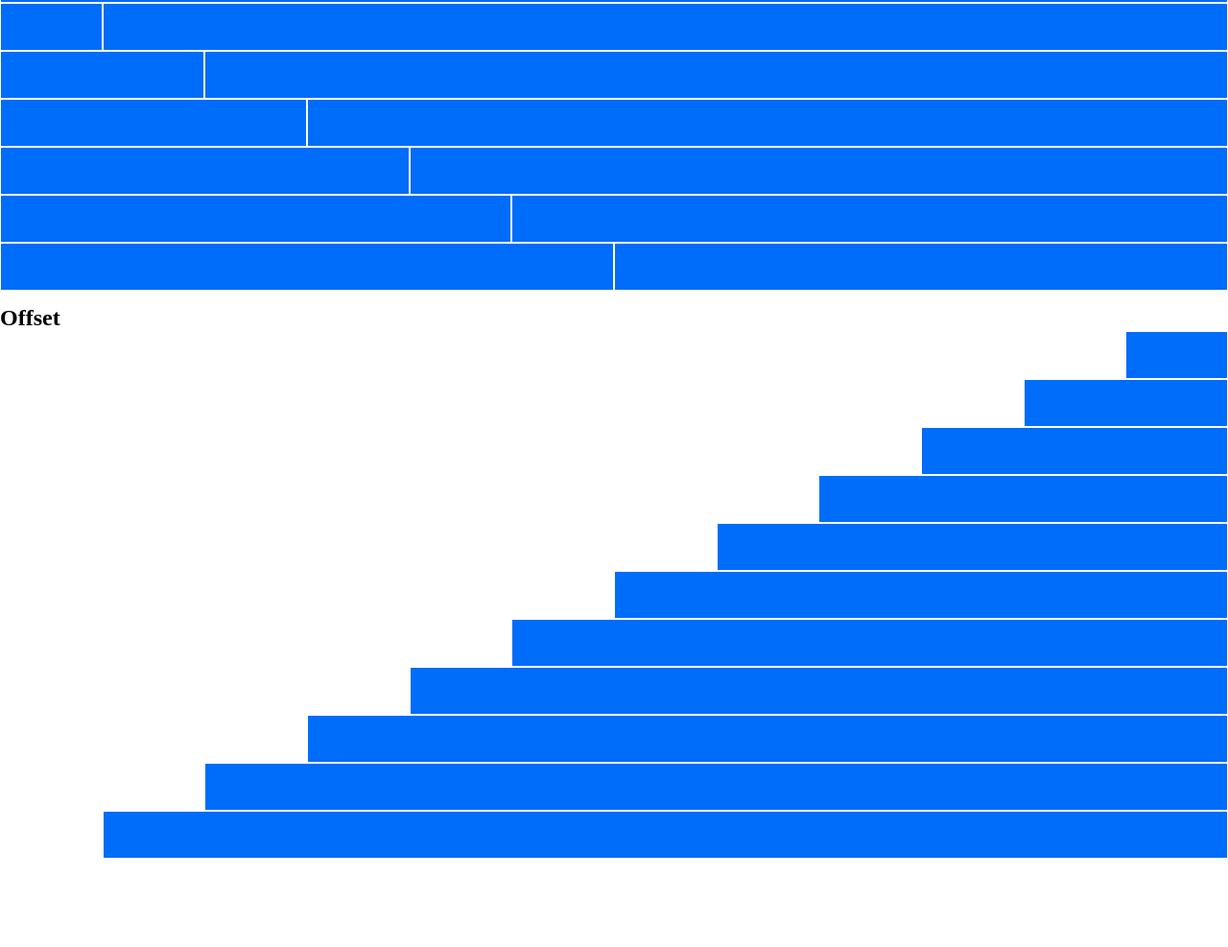
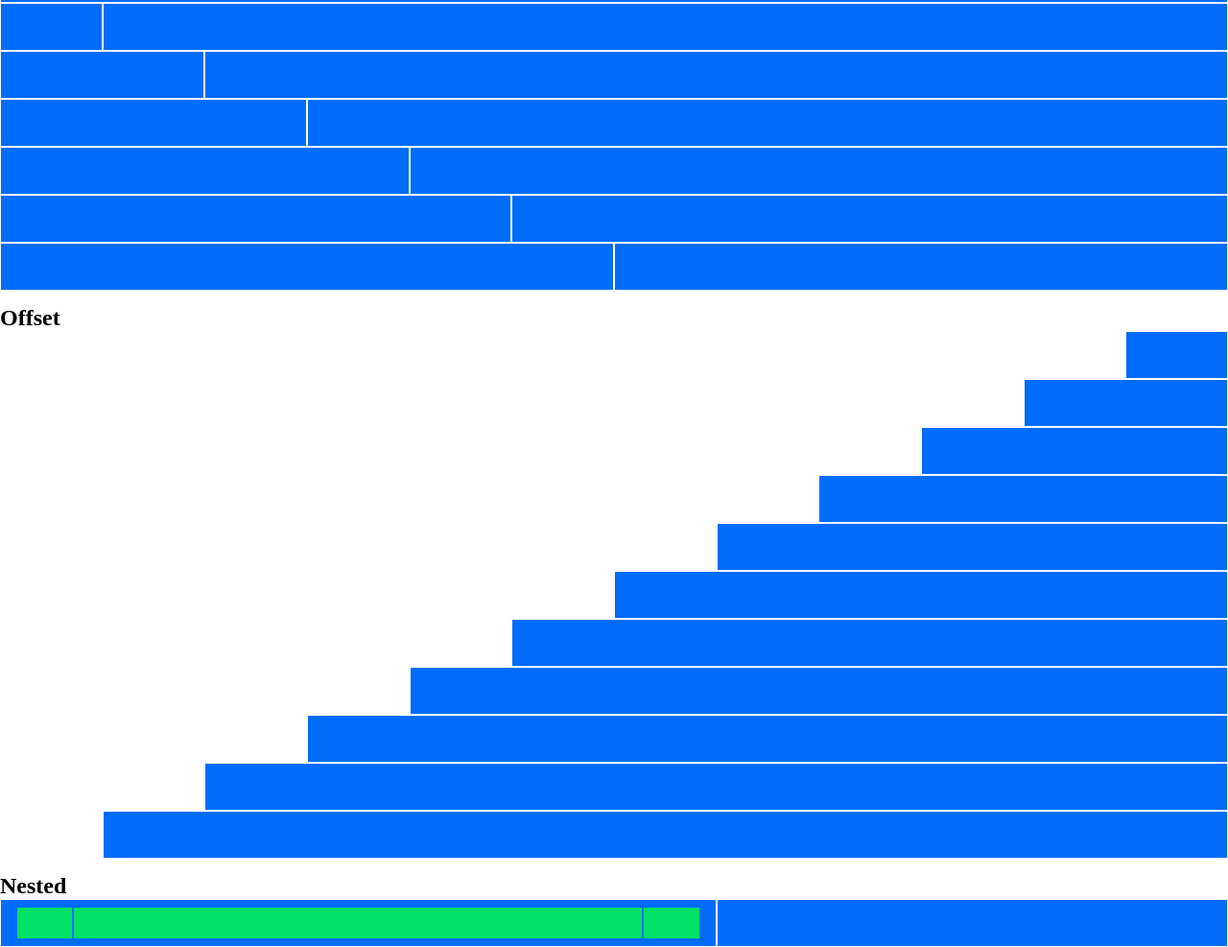
Before and after one commit to isma-91/html-css-12bool, a plain HTML site: page index.html in a window 1280 px wide. Shown: the part 389-1376 px from the top of the page at 96% size. Before the commit the page ends 1284 px from the top, so only its background shows below. Drawn offline with Linux system fonts and the light colour scheme.

Commit message:
Starting nested part

```diff
--- a/css/12bool.css
+++ b/css/12bool.css
@@ -12,9 +12,11 @@
 .row {
   display: flex;
   flex-wrap: wrap;
+  width: 100%;
 }
 
 [class*="col-"] {
+  display: flex;
   flex: 0 0 auto;
 }
 
--- a/index.html
+++ b/index.html
@@ -9,6 +9,8 @@
     <link rel="stylesheet" href="css/style.css" />
   </head>
   <body>
+    <!-- First part mixed -->
+    <section>
       <h2>Esercizio per Casa</h2>
       <div class="row">
         <div class="col-1">1 col</div>
@@ -63,7 +65,9 @@
           <div class="col-6 green">Nested 6 col</div>
         </div>
       </div>
-
+    </section>
+    <!-- 2nd Part -->
+    <section>
       <div class="row mt">
         <div class="col-12"></div>
       </div>
@@ -97,9 +101,10 @@
         <div class="col-6"></div>
         <div class="col-6"></div>
       </div>
-
-    <div class="row mt"></div>
-    <h2>Offset</h2>
+    </section>
+    <!-- Offsets -->
+    <section>
+      <h2 class="mt">Offset</h2>
       <div class="row">
         <div class="offset-11 col-1"></div>
       </div>
@@ -133,5 +138,18 @@
       <div class="row">
         <div class="offset-1 col-11"></div>
       </div>
+    </section>
+    <!-- Nested -->
+    <h2 class="mt">Nested</h2>
+    <div class="row">
+      <div class="col-7">
+        <div class="row">
+          <div class="col-1 green"></div>
+          <div class="col-10 green"></div>
+          <div class="col-1 green"></div>
+        </div>
+      </div>
+      <div class="col-5"></div>
+    </div>
   </body>
 </html>
```
Lines whose indentation alone changed are shown as unchanged.
